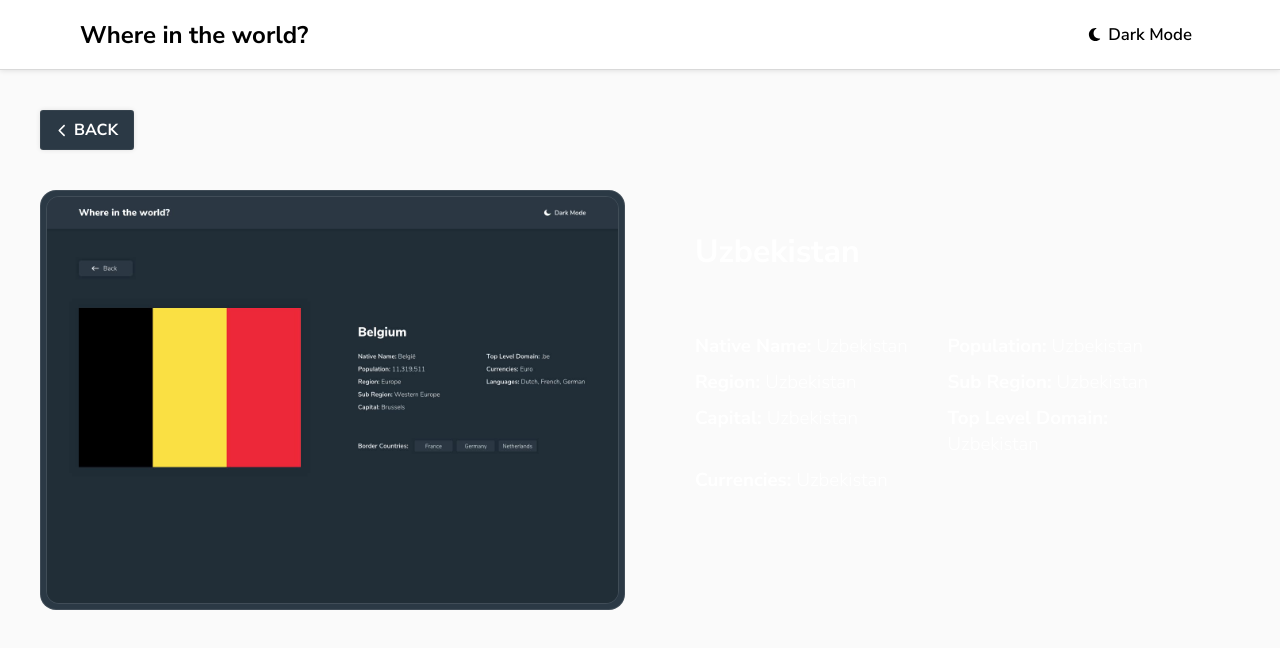
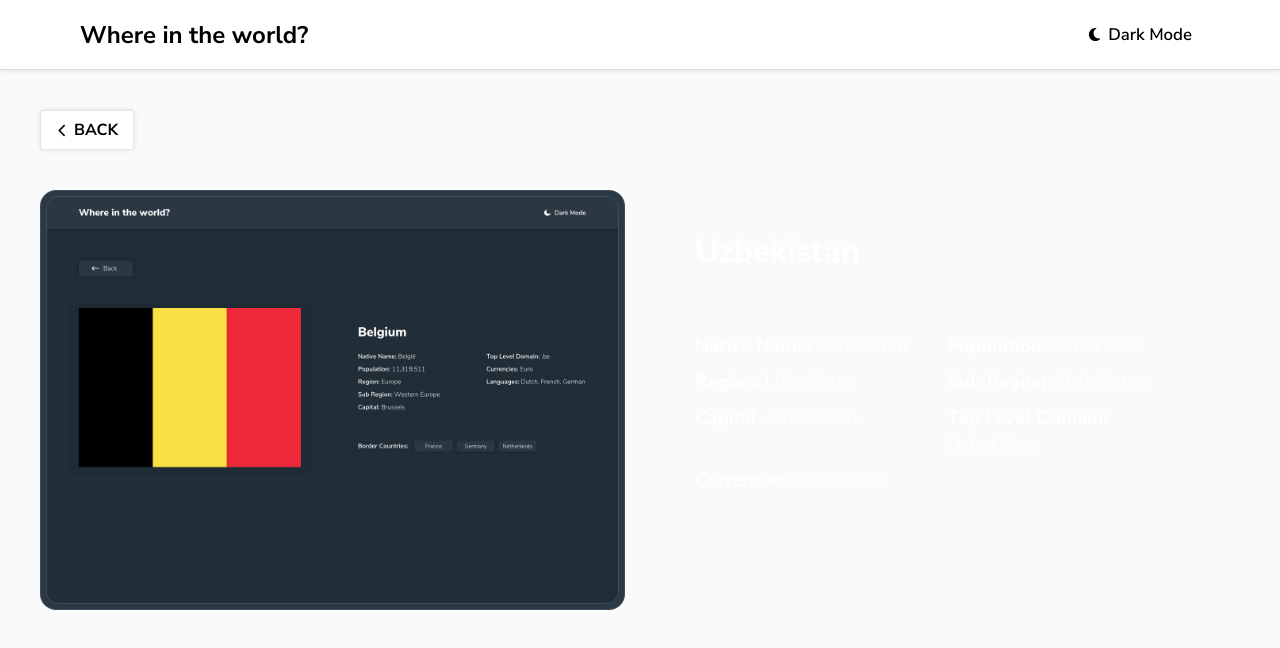
Before and after one commit to FESOO1/REST-Countries-API-with-color-theme-switcher3, a plain HTML site: page pages/country-data.html in a window 1280 px wide. Both pictures are taken after a click on the button "Light Mode". Drawn offline with Linux system fonts and the light colour scheme.

Commit message:
Working on it.

```diff
--- a/styles/navbar.css
+++ b/styles/navbar.css
@@ -132,6 +132,26 @@
     color: black;
 }
 
+/* BODY JS - COUNTRY DATA */
+
+.body-js .main-go-back-itself {
+    background-color: white;
+    border: 1px solid rgba(0, 0, 0, 0.1);
+}
+
+.body-js .main-go-back-itself-svg {
+    fill: black;
+}
+
+.body-js .main-go-back-itself-text {
+    color: black;
+}
+
+.body-js .main-go-back-itself:hover {
+    background-color: rgb(253, 253, 253);
+}
+
+
 /* MEDIA QUERIES */
 
 @media (max-width: 650px) {
```
